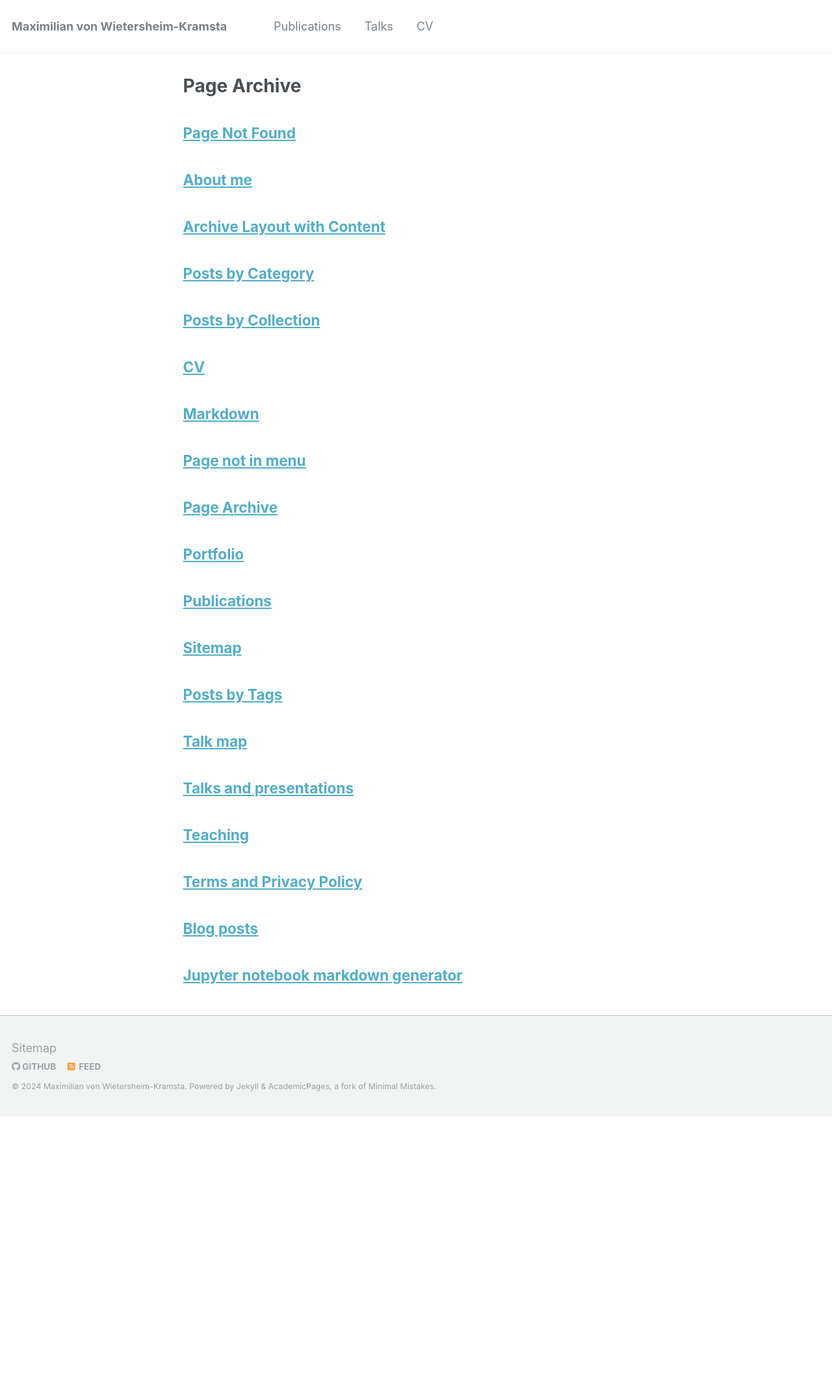
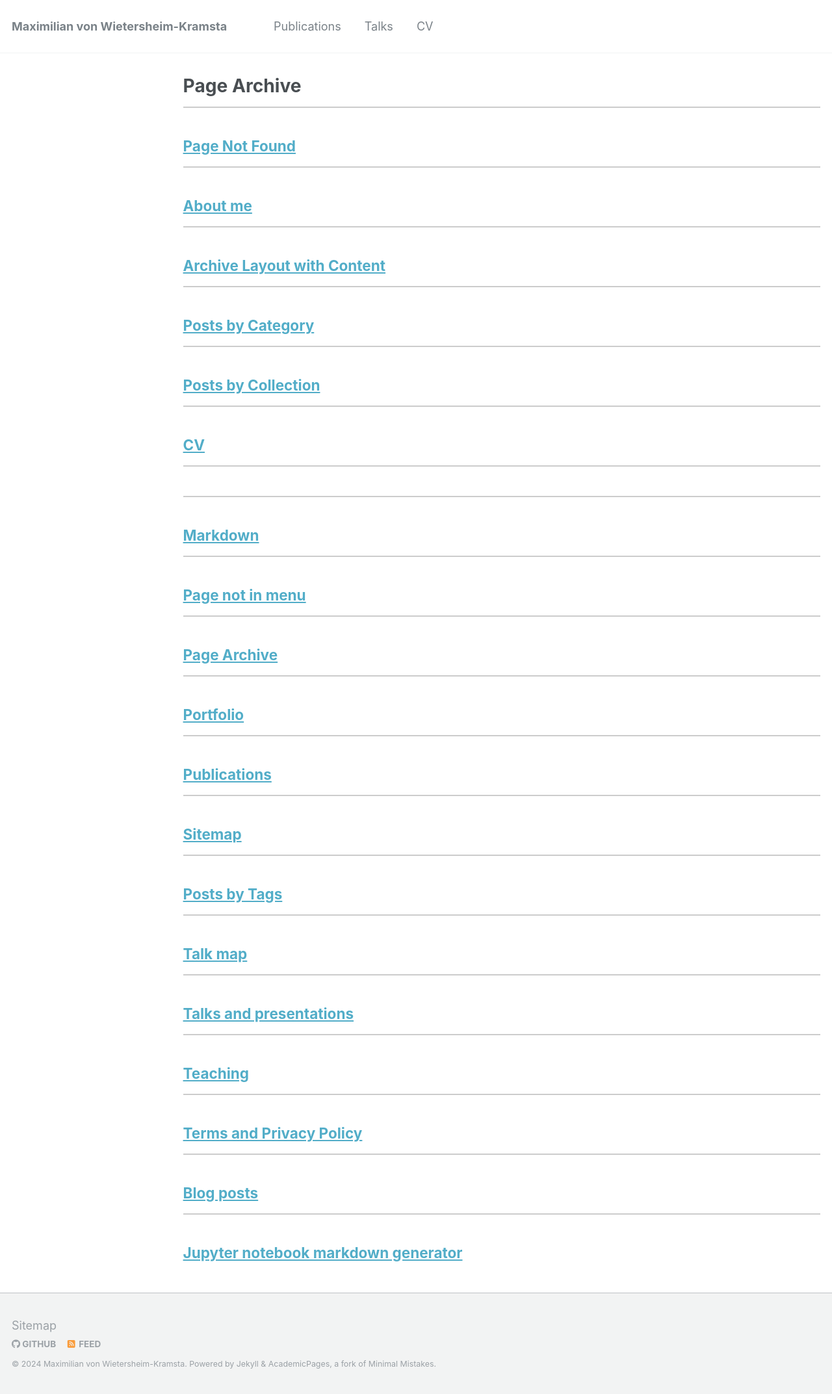
Before and after one commit to mwiet/mwiet.github.io, a Jekyll site: the page built from _pages/page-archive.html, in a window 1280 px wide. Shown: the whole page at 65% size. Built offline with Jekyll 4.4.1, drawn with Linux system fonts in a browser that asks for light colours; before the commit the page ends 1718 px from its top, so only the background shows below that.

Commit message:
Updated talks

```diff
--- a/_includes/archive-single.html
+++ b/_includes/archive-single.html
@@ -13,6 +13,7 @@
 {% endif %}
 
 <div class="{{ include.type | default: "list" }}__item">
+  <hr style="border: 0; border-top: 2px solid #ccc;">
   <article class="archive__item" itemscope itemtype="http://schema.org/CreativeWork">
     {% if include.type == "grid" and teaser %}
       <div class="archive__item-teaser">
```
